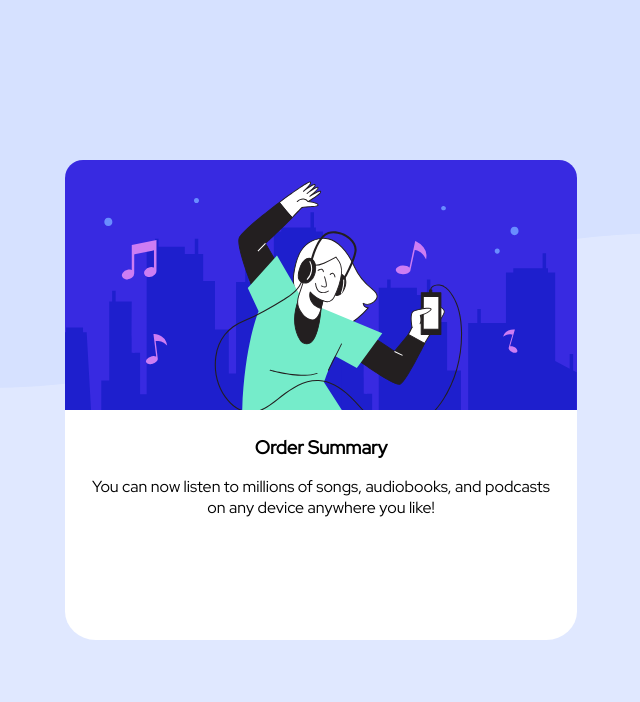
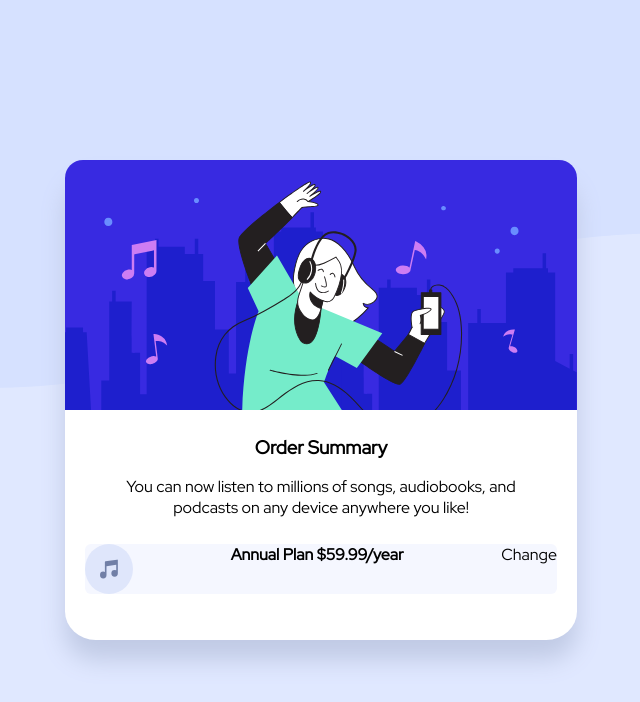
Before and after one commit to ROPierre/Front-end_mentor_01, a plain HTML site: page index.html in a window 1280 px wide. Shown: the whole page, without its empty margins (319-959 px from the left). Drawn offline with Linux system fonts and the light colour scheme.

Commit message:
Adapting elements

```diff
--- a/index.html
+++ b/index.html
@@ -24,19 +24,32 @@
         <img src="/images/illustration-hero.svg" alt="card_background">
       </div>
       <div class="card-content">
+        <!-- Card Title -->
         <div class="card-title">
           <h3>Order Summary</h3>
         </div>
+        <!-- Card Description -->
         <div class="card-description">
           <p>You can now listen to millions of songs, audiobooks, and podcasts on any
   device anywhere you like!</p>
         </div>
+        <!-- Order Plan -->
+        <div class="card-order-plan">
+          <!-- Icon -->
+          <img class="order-plan-icon" src="images/icon-music.svg" alt="">
+          <!-- Text -->
+          <div class="order-plan-text">
+            <b>Annual Plan</b>
+            <b>$59.99/year</b>
+          </div>
+          <!-- Link -->
+          <div class="order-plan-link">
+            <a>Change</a>
+          </div>
+        </div>
+        <!-- Confirm Button -->
+        <!-- Cancel Button -->
       </div>
-      <!-- Card Title -->
-      <!-- Card Description -->
-      <!-- Order Plan -->
-      <!-- Confirm Button -->
-      <!-- Cancel Button -->
     </div>
   </main>
   <!-- Order Summary
--- a/style.css
+++ b/style.css
@@ -35,10 +35,11 @@ main{
     min-height: 60vh;
     background-color: white;
     border-radius: 6%;
+    box-shadow: 0px 20px 24px 0px #C0CAE5;
 }
 
 .card-hero{
-    overflow:hidden;
+    overflow: hidden;
     -moz-border-radius: 18px 18px 0 0;
     -webkit-border-radius: 18px 18px 0 0;
     border-radius: 18px 18px 0 0;
@@ -60,6 +61,17 @@ main{
 
 .card-description{
     text-align: center;
+    padding: 0px 10px 0px 10px;
+}
+
+.card-order-plan{
+    margin-top: 10px;
+    width: 100%;
+    min-height: 50px;
+    background-color: hsl(225, 100%, 98%);
+    border-radius: 6px;
+    display: flex;
+    justify-content: space-between;
 }
 
 @media (min-width: 765px){
```
